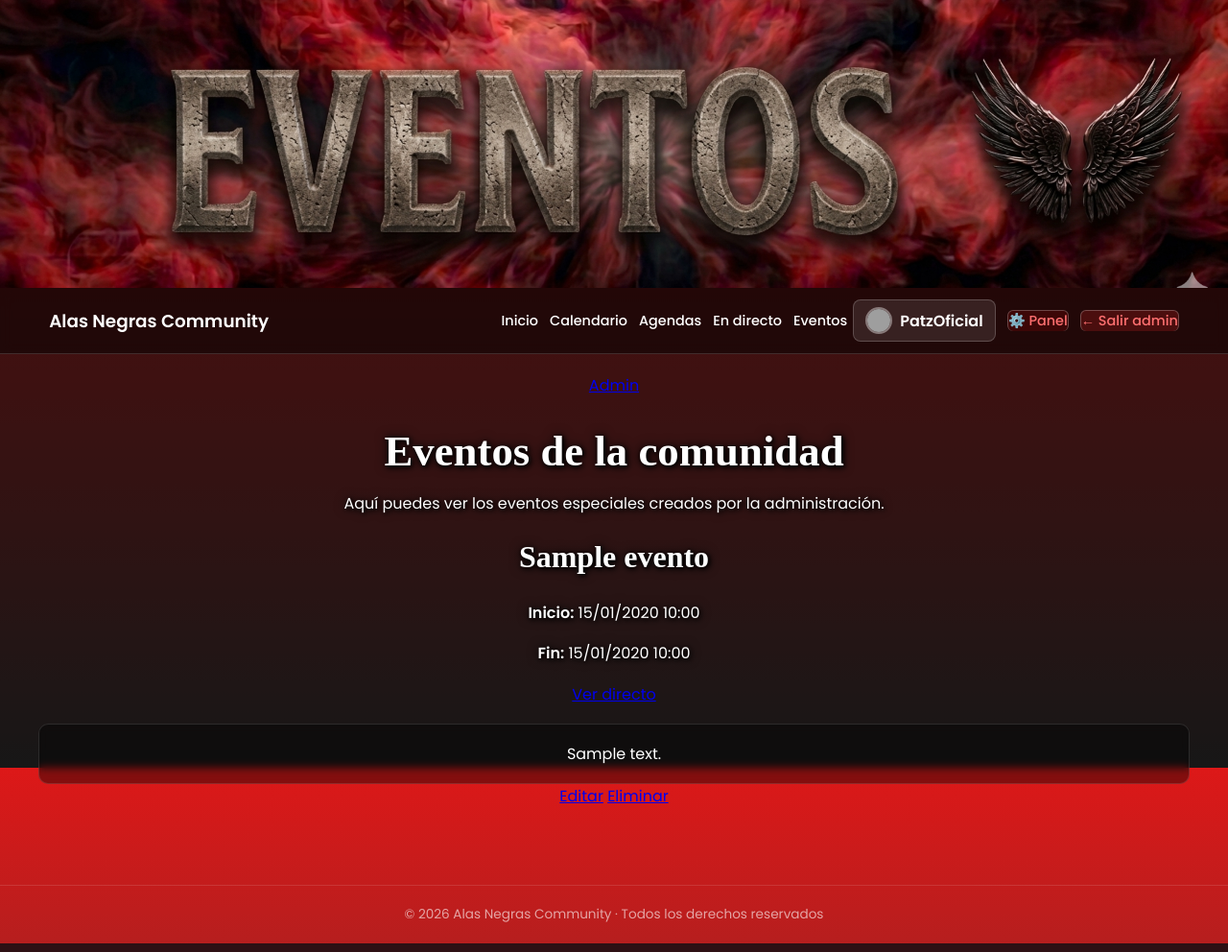
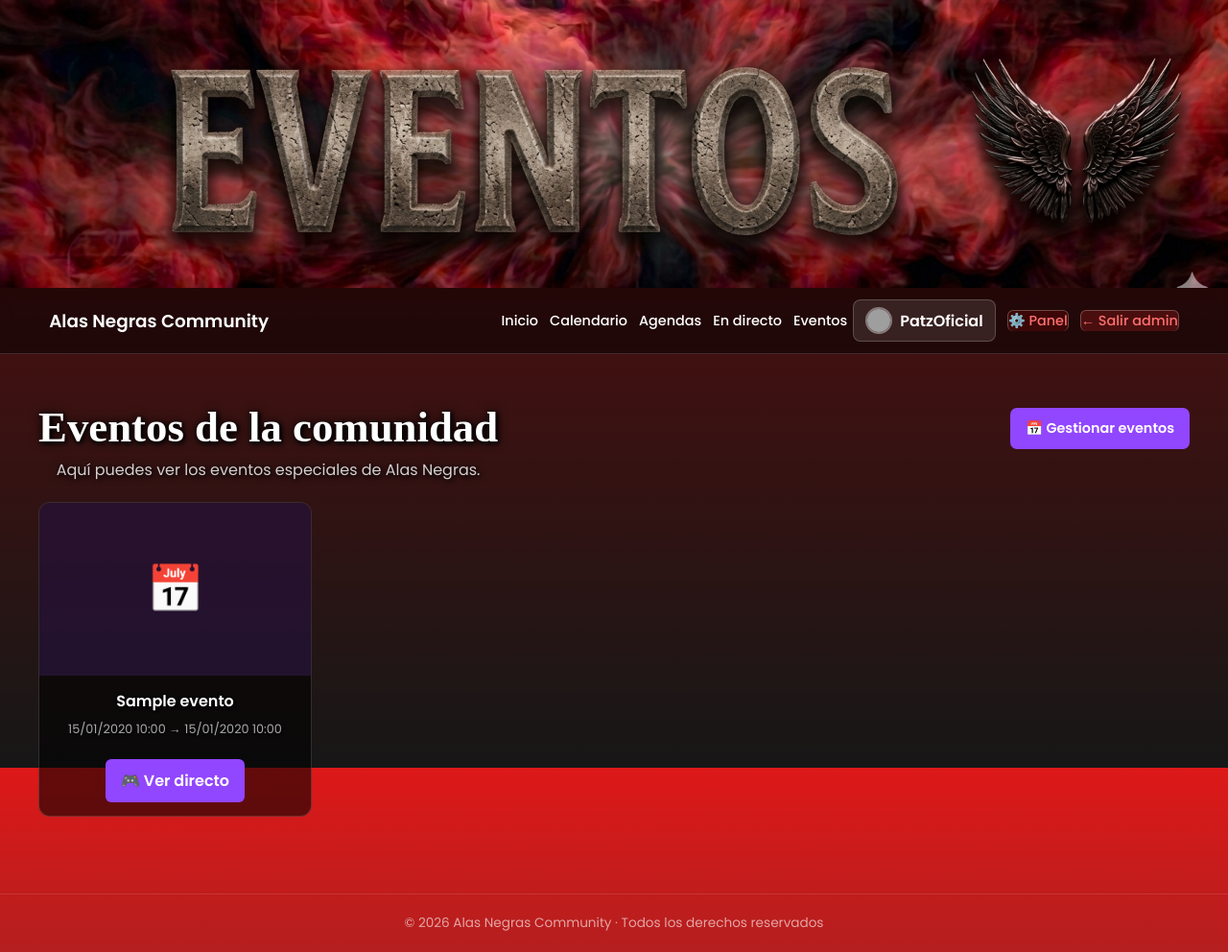
Before and after one commit to lavendertyrande-ai/alasnegras, a Flask app: page /eventos in a window 1280 px wide. Shown: the whole page at 96% size. Run offline with Flask 3, Linux system fonts and the light colour scheme; a user stored in the database is signed in; tables that the repository leaves empty hold one stand-in row (values such as "Sample post"); some web fonts are replaced; grey boxes are pictures that could not be loaded.

Commit message:
eventos en grid con modal

```diff
--- a/templates/eventos.html
+++ b/templates/eventos.html
@@ -4,46 +4,219 @@
 
 {% block content %}
 
-<div class="eventos-header" style="position: relative;">
+<div style="display:flex; justify-content:space-between; align-items:center; flex-wrap:wrap; gap:10px; margin-bottom:20px;">
+    <div>
+        <h1 style="margin-bottom:6px;">Eventos de la comunidad</h1>
+        <p style="margin:0; opacity:0.8;">Aquí puedes ver los eventos especiales de Alas Negras.</p>
+    </div>
+    {% if session.get('es_admin') and session.get('modo_admin') %}
+        <a href="{{ url_for('admin_eventos') }}" class="btn-admin-accion">📅 Gestionar eventos</a>
+    {% endif %}
+</div>
 
-    {% if session.get('es_admin') and session.get('modo_admin') %}
-        <a href="{{ url_for('admin_eventos') }}" class="btn-admin-eventos">Admin</a>
+{% if eventos %}
+<div class="eventos-cards-grid">
+    {% for e in eventos %}
+    <div class="evento-tarjeta" onclick="abrirEvento({{ e.id }})" style="cursor:pointer;">
+
+        <!-- Imagen del contenido (preview) -->
+        {% if e.contenido and '<img' in e.contenido %}
+            <div class="evento-thumb">
+                {{ e.contenido|safe }}
+            </div>
+        {% else %}
+            <div class="evento-thumb-placeholder">📅</div>
         {% endif %}
 
-    <h1>Eventos de la comunidad</h1>
-    <p>Aquí puedes ver los eventos especiales creados por la administración.</p>
+        <div class="evento-tarjeta-info">
+            <h3>{{ e.titulo }}</h3>
+            <p class="evento-fechas">
+                {{ e.fecha_inicio.strftime("%d/%m/%Y %H:%M") }}
+                {% if e.fecha_fin %} → {{ e.fecha_fin.strftime("%d/%m/%Y %H:%M") }}{% endif %}
+            </p>
+            {% if e.url_twitch %}
+                <a href="{{ e.url_twitch }}" target="_blank" class="btn-ver"
+                   onclick="event.stopPropagation()">🎮 Ver directo</a>
+            {% endif %}
+        </div>
     </div>
 
-<div class="grid">
-    {% if eventos %}
-        {% for e in eventos %}
-            <div class="card">
+    <!-- Modal de este evento -->
+    <div id="modal-{{ e.id }}" class="evento-modal" onclick="cerrarEvento({{ e.id }})">
+        <div class="evento-modal-inner" onclick="event.stopPropagation()">
+            <button class="evento-modal-cerrar" onclick="cerrarEvento({{ e.id }})">✕</button>
             <h2>{{ e.titulo }}</h2>
-
-                <p><strong>Inicio:</strong> {{ e.fecha_inicio.strftime("%d/%m/%Y %H:%M") }}</p>
-                <p><strong>Fin:</strong> {{ e.fecha_fin.strftime("%d/%m/%Y %H:%M") }}</p>
-
+            <p class="evento-fechas">
+                {{ e.fecha_inicio.strftime("%d/%m/%Y %H:%M") }}
+                {% if e.fecha_fin %} → {{ e.fecha_fin.strftime("%d/%m/%Y %H:%M") }}{% endif %}
+            </p>
             {% if e.url_twitch %}
-                    <a href="{{ e.url_twitch }}" target="_blank" class="btn">Ver directo</a>
+                <a href="{{ e.url_twitch }}" target="_blank" class="btn-ver">🎮 Ver directo</a>
             {% endif %}
-
             {% if e.contenido %}
-                <div class="evento-contenido">
-                    {{ e.contenido|safe }}
-                </div>
+                <div class="evento-modal-contenido">{{ e.contenido|safe }}</div>
             {% endif %}
-
             {% if session.get('es_admin') and session.get('modo_admin') %}
-                <div class="admin-controls">
-                    <a href="{{ url_for('editar_evento', id=e.id) }}" class="btn-editar">Editar</a>
-                    <a href="{{ url_for('eliminar_evento', id=e.id) }}" class="btn-eliminar">Eliminar</a>
+                <div style="margin-top:20px; display:flex; gap:10px;">
+                    <a href="{{ url_for('editar_evento', id=e.id) }}"
+                       class="btn-admin-accion" style="font-size:0.85rem; padding:6px 12px;">✏️ Editar</a>
+                    <a href="{{ url_for('eliminar_evento', id=e.id) }}"
+                       class="btn-admin-accion"
+                       style="font-size:0.85rem; padding:6px 12px; background:#8b1a1a;"
+                       onclick="return confirm('¿Eliminar?')">🗑️ Eliminar</a>
                 </div>
             {% endif %}
         </div>
+    </div>
     {% endfor %}
+</div>
+
 {% else %}
     <p>No hay eventos programados en este momento.</p>
 {% endif %}
-</div>
 
 {% endblock %}
+
+{% block scripts %}
+<style>
+/* Grid de tarjetas */
+.eventos-cards-grid {
+    display: grid;
+    grid-template-columns: repeat(auto-fill, minmax(260px, 1fr));
+    gap: 20px;
+    margin-top: 10px;
+}
+
+/* Tarjeta */
+.evento-tarjeta {
+    background: rgba(0,0,0,0.55);
+    border: 1px solid rgba(255,255,255,0.15);
+    border-radius: 12px;
+    overflow: hidden;
+    transition: transform 0.2s, border-color 0.2s;
+}
+.evento-tarjeta:hover {
+    transform: translateY(-4px);
+    border-color: #9146FF;
+}
+
+/* Preview imagen */
+.evento-thumb {
+    width: 100%;
+    height: 180px;
+    overflow: hidden;
+    display: flex;
+    align-items: center;
+    justify-content: center;
+    background: rgba(0,0,0,0.3);
+}
+.evento-thumb img {
+    width: 100%;
+    height: 180px;
+    object-fit: cover;
+    display: block;
+    margin: 0 !important;
+    padding: 0 !important;
+    border: none !important;
+    border-radius: 0 !important;
+}
+/* Ocultar todo lo que no sea imagen en el thumb */
+.evento-thumb > *:not(img) { display: none; }
+.evento-thumb img ~ * { display: none; }
+
+.evento-thumb-placeholder {
+    width: 100%;
+    height: 180px;
+    background: rgba(145,70,255,0.15);
+    display: flex;
+    align-items: center;
+    justify-content: center;
+    font-size: 3rem;
+}
+
+/* Info debajo de la imagen */
+.evento-tarjeta-info {
+    padding: 14px 16px;
+}
+.evento-tarjeta-info h3 {
+    margin: 0 0 6px;
+    font-size: 1rem;
+    font-weight: 700;
+}
+.evento-fechas {
+    font-size: 0.8rem;
+    opacity: 0.65;
+    margin: 0 0 10px;
+}
+
+/* Modal */
+.evento-modal {
+    display: none;
+    position: fixed;
+    inset: 0;
+    background: rgba(0,0,0,0.8);
+    z-index: 1000;
+    align-items: center;
+    justify-content: center;
+    padding: 20px;
+}
+.evento-modal.abierto { display: flex; }
+
+.evento-modal-inner {
+    background: #1a0a0a;
+    border: 1px solid rgba(255,255,255,0.2);
+    border-radius: 14px;
+    padding: 30px;
+    max-width: 700px;
+    width: 100%;
+    max-height: 85vh;
+    overflow-y: auto;
+    position: relative;
+}
+
+.evento-modal-cerrar {
+    position: absolute;
+    top: 14px; right: 16px;
+    background: rgba(255,255,255,0.1);
+    border: none;
+    color: white;
+    font-size: 1.1rem;
+    width: 32px; height: 32px;
+    border-radius: 50%;
+    cursor: pointer;
+    transition: 0.2s;
+}
+.evento-modal-cerrar:hover { background: rgba(255,255,255,0.25); }
+
+.evento-modal-contenido {
+    margin-top: 16px;
+    line-height: 1.7;
+}
+.evento-modal-contenido img {
+    max-width: 100%;
+    border-radius: 8px;
+    margin: 12px auto;
+    display: block;
+}
+</style>
+
+<script>
+function abrirEvento(id) {
+    document.getElementById('modal-' + id).classList.add('abierto');
+    document.body.style.overflow = 'hidden';
+}
+function cerrarEvento(id) {
+    document.getElementById('modal-' + id).classList.remove('abierto');
+    document.body.style.overflow = '';
+}
+// Cerrar con Escape
+document.addEventListener('keydown', function(e) {
+    if (e.key === 'Escape') {
+        document.querySelectorAll('.evento-modal.abierto').forEach(function(m) {
+            m.classList.remove('abierto');
+            document.body.style.overflow = '';
+        });
+    }
+});
+</script>
+{% endblock %}
```
Lines whose indentation alone changed are shown as unchanged.
